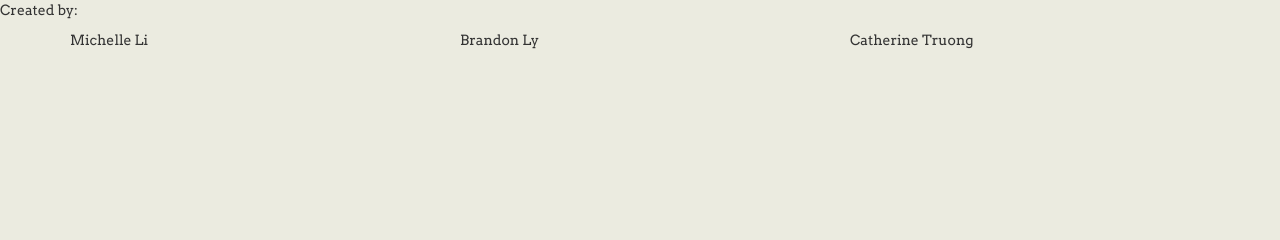
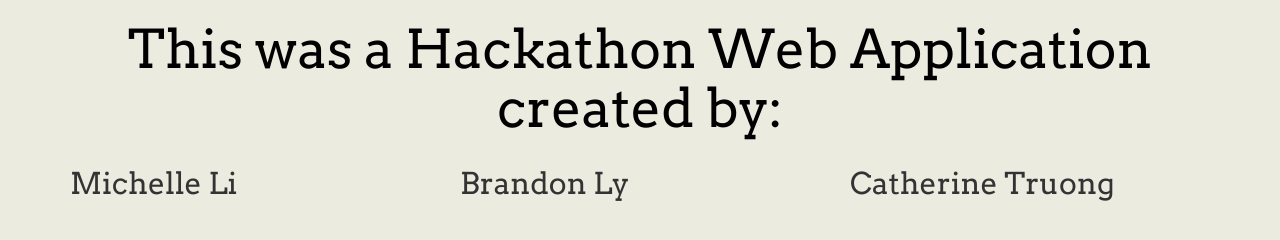
Before and after one commit to mheli/foodie, a plain HTML site: page about.html in a window 1280 px wide. Drawn offline with nearby package versions, Linux system fonts and the light colour scheme; some packages are replaced by stand-ins of ours; files that its build step writes are made by us from their sources; files whose address does not match are found by name.

Commit message:
Changed the about page a bit.

```diff
--- a/about.html
+++ b/about.html
@@ -30,23 +30,20 @@
 
     <!-- Body of HTML File -->
     <body>
+        <div class="container">
+            <div>
+                <h1>This was a Hackathon Web Application created by:</h1>
+            </div>
 
-        <div>
-            <p>
-                Created by:
-            </p>
-        </div>
-
-        <div class="container">
             <div class="row">
                 <div class="col-md-4">
-                    <p>Michelle Li</p>
+                    <h2>Michelle Li</h2>
                 </div>
                 <div class="col-md-4">
-                    <p>Brandon Ly</p>
+                    <h2>Brandon Ly</h2>
                 </div>
                 <div class="col-md-4">
-                    <p>Catherine Truong</p>
+                    <h2>Catherine Truong</h2>
                 </div>
             </div>
         </div>
```
